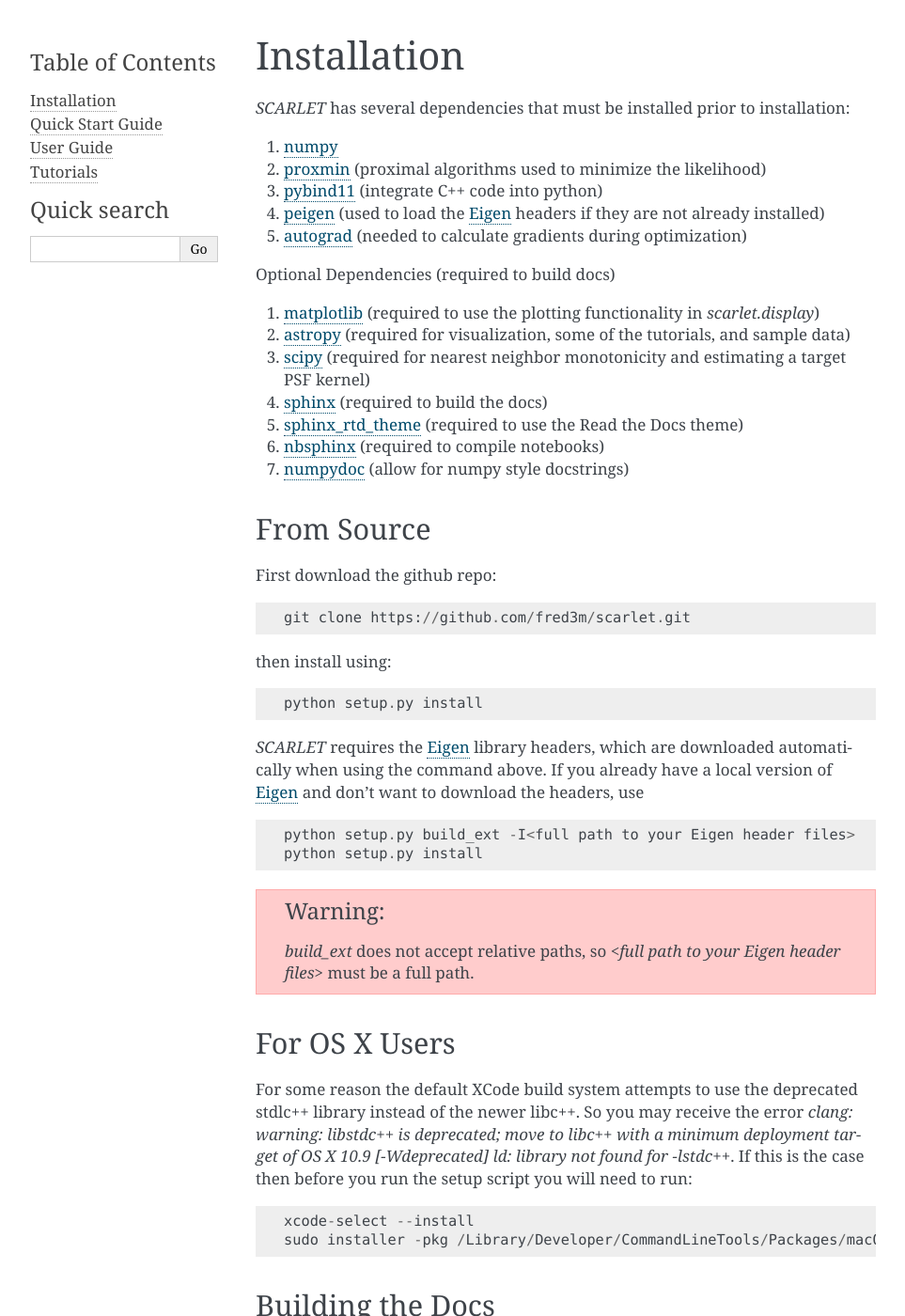
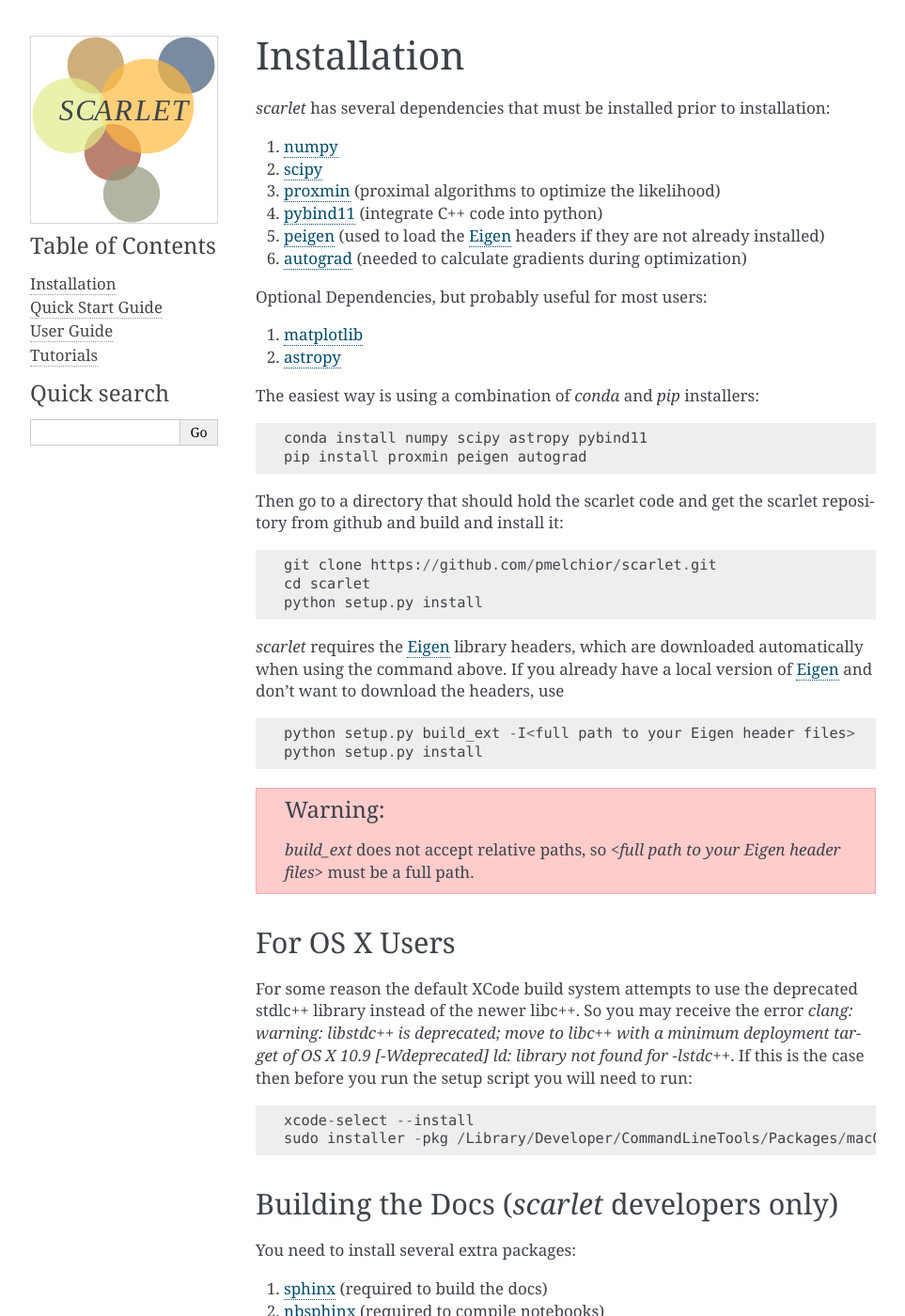
Before and after one commit to pmelchior/scarlet, a Sphinx documentation site: the page built from docs/install.rst, in a window 1280 px wide and 1400 px high. Shown: the whole window at 94% size, without its empty margins (148-1111 px from the left). Built offline with Sphinx 7.4.7, drawn with Linux system fonts in a browser that asks for light colours; pages that are not in the unit, such as notebooks, are missing from menus; some of the changed text lies outside the part shown.

Commit message:
further doc updates

```diff
--- a/docs/conf.py
+++ b/docs/conf.py
@@ -114,7 +114,7 @@ html_theme_options = {
 # relative to this directory. They are copied after the builtin static files,
 # so a file named "default.css" will overwrite the builtin "default.css".
 html_static_path = ['_static']
-html_logo = '_static/logo.png'
+html_logo = '_static/logo.svg'
 html_short_title = 'Source Separation by Constrained Matrix Factorization'
 htmls_show_sourcelink = False
 
--- a/docs/install.rst
+++ b/docs/install.rst
@@ -3,37 +3,38 @@
 Installation
 ============
 
-*SCARLET* has several dependencies that must be installed prior to installation:
+*scarlet* has several dependencies that must be installed prior to installation:
 
 #. numpy_
-#. proxmin_ (proximal algorithms used to minimize the likelihood)
+#. scipy_
+#. proxmin_ (proximal algorithms to optimize the likelihood)
 #. pybind11_ (integrate C++ code into python)
 #. peigen_ (used to load the Eigen_ headers if they are not already installed)
 #. autograd_ (needed to calculate gradients during optimization)
 
-Optional Dependencies (required to build docs)
+Optional Dependencies, but probably useful for most users:
 
-#. matplotlib_ (required to use the plotting functionality in `scarlet.display`)
-#. astropy_ (required for visualization, some of the tutorials, and sample data)
-#. scipy_ (required for nearest neighbor monotonicity and estimating a target PSF kernel)
-#. sphinx_ (required to build the docs)
-#. sphinx_rtd_theme_ (required to use the Read the Docs theme)
-#. nbsphinx_ (required to compile notebooks)
-#. numpydoc_ (allow for numpy style docstrings)
+#. matplotlib_
+#. astropy_
 
-From Source
------------
-First download the github repo:
+The easiest way is using a combination of `conda` and `pip` installers:
+
 ::
 
-    git clone https://github.com/fred3m/scarlet.git
+    conda install numpy scipy astropy pybind11
+    pip install proxmin peigen autograd
 
-then install using:
+Then go to a directory that should hold the scarlet code and get the scarlet repository
+from github and build and install it:
+
 ::
 
+    git clone https://github.com/pmelchior/scarlet.git
+    cd scarlet
     python setup.py install
 
-*SCARLET* requires the Eigen_ library headers, which are downloaded automatically when using the
+
+*scarlet* requires the Eigen_ library headers, which are downloaded automatically when using the
 command above.
 If you already have a local version of Eigen_ and don't want to download the headers, use
 
@@ -60,20 +61,27 @@ If this is the case then before you run the setup script you will need to run:
     xcode-select --install
     sudo installer -pkg /Library/Developer/CommandLineTools/Packages/macOS_SDK_headers_for_macOS_10.14.pkg -target /
 
-Building the Docs
------------------
+Building the Docs (*scarlet* developers only)
+---------------------------------------------
 
-If you wish to build the docs you will need all of the optional dependencies installed.
+You need to install several extra packages:
+
+#. sphinx_ (required to build the docs)
+#. nbsphinx_ (required to compile notebooks)
+#. numpydoc_ (allow for numpy style docstrings)
+
+
 Then navigate to the `docs` directory and type
 ::
 
+    python create_docs.py
     make html
 
 and a local copy of the current docs will be available in the `docs/_build/html` folder.
 The home page is available at `docs/_build/html/index.html`.
 
-Updating the Docs (*scarlet* developers only)
-^^^^^^^^^^^^^^^^^^^^^^^^^^^^^^^^^^^^^^^^^^^^^
+Updating the Docs
+^^^^^^^^^^^^^^^^^
 This section is for updating the public docs hosted on github pages.
 First, MAKE SURE THAT YOU HAVE COMMITTED ALL OF YOUR CHANGES.
 The build process has to checkout the `gh-pages` branch behind the scenes and
@@ -93,7 +101,7 @@ The `gh-pages` branch has a special `.gitignore` to ignore all of the source fil
 changes to the docs, then pushes them to github.
 
 .. _numpy: http://www.numpy.org
-.. _proxmin: https://github.com/pmelchior/proxmin/tree/master/proxmin
+.. _proxmin: https://github.com/pmelchior/proxmin/
 .. _pybind11: https://pybind11.readthedocs.io/en/stable/
 .. _peigen: https://github.com/fred3m/peigen
 .. _Eigen: http://eigen.tuxfamily.org/index.php?title=Main_Page
@@ -101,7 +109,6 @@ changes to the docs, then pushes them to github.
 .. _matplotlib: https://matplotlib.org
 .. _astropy: http://www.astropy.org
 .. _sphinx: http://www.sphinx-doc.org/en/master/
-.. _sphinx_rtd_theme: https://sphinx-rtd-theme.readthedocs.io/en/latest/
 .. _nbsphinx: https://nbsphinx.readthedocs.io/en/0.4.2/
 .. _numpydoc: https://numpydoc.readthedocs.io/en/latest/
 .. _scipy: https://www.scipy.org/
```
Also changed, not shown: docs/index.rst (+4 -16 lines), docs/_static/logo.svg (added), docs/quickstart.ipynb, docs/user_docs.ipynb, 1 other file.
